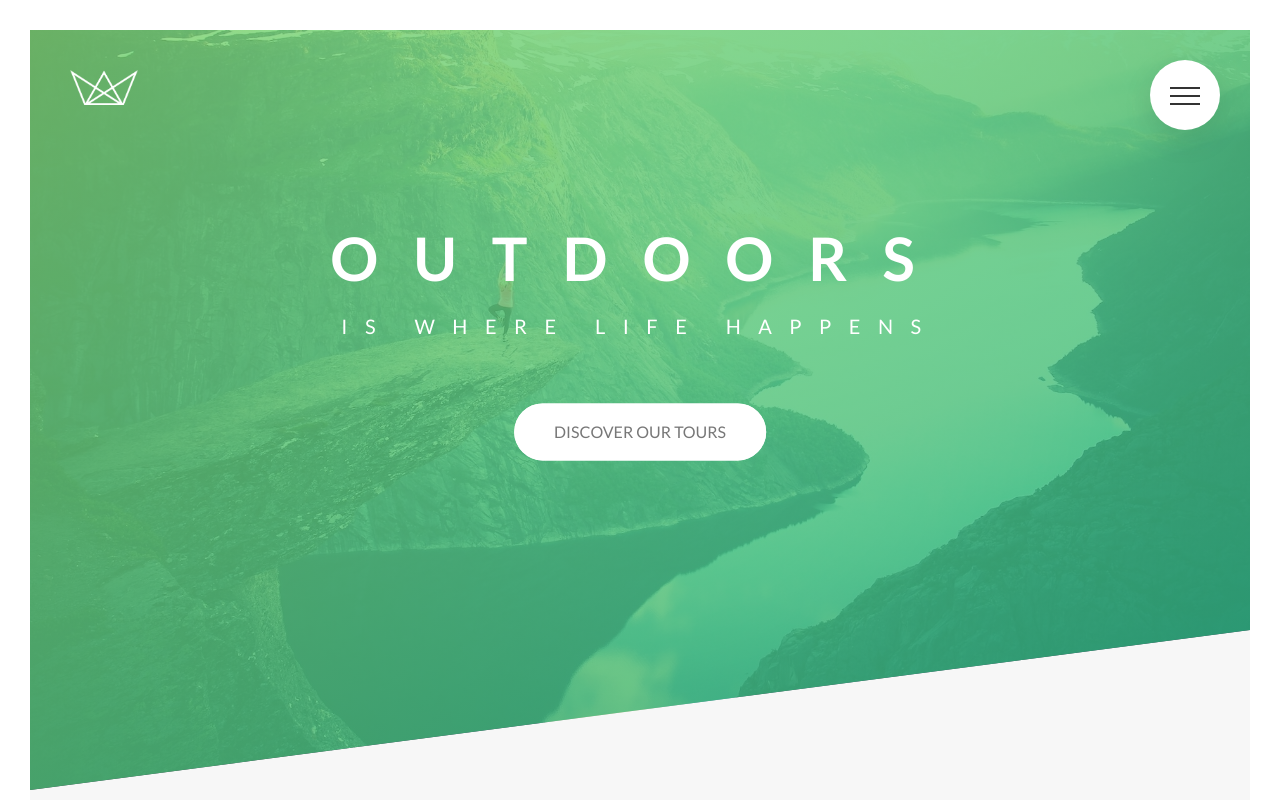
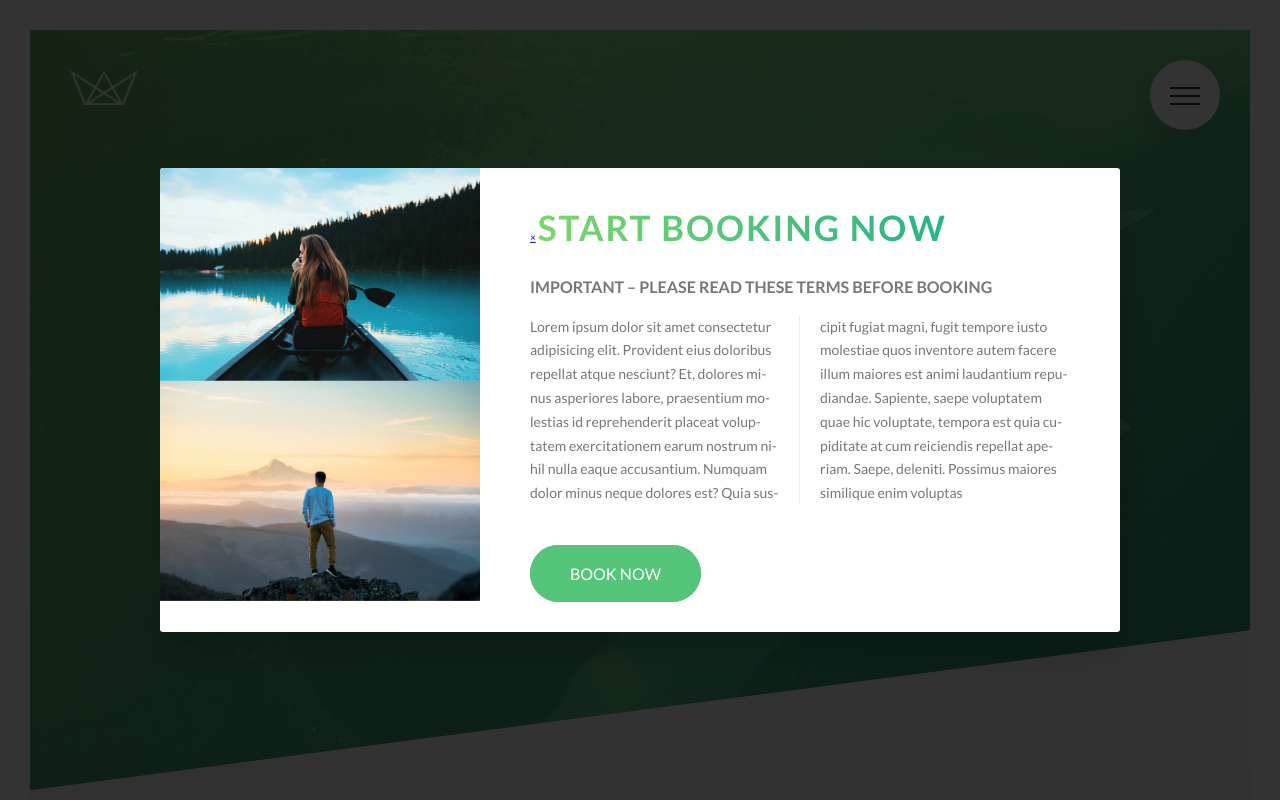
Before and after one commit to caylabradleydev/natours-2, a website: page index.html in a window 1280 px wide. Shown: the top 800 px of the page. Drawn offline with Linux system fonts and the light colour scheme; a web font is replaced by a local one.

Commit message:
build popup component layout

```diff
--- a/index.html
+++ b/index.html
@@ -305,6 +305,22 @@
                 </div>
             </div>
         </footer>
-
+        <div class="popup">
+            <div class="popup__content">
+                <div class="popup__left">
+                    <img src="img/nat-8.jpg" alt="Tour photo" class="popup__img">
+                    <img src="img/nat-9.jpg" alt="Tour photo" class="popup__img">
+                </div>
+                <div class="popup__right">
+                    <a href="#" class="popup__close">&times;</a>
+                    <h2 class="heading-secondary u-margin-bottom-small">Start booking now</h2>
+                    <h3 class="heading-tertiary u-margin-bottom-small">Important &ndash; Please read these terms before booking</h3>
+                    <p class="popup__text">
+                        Lorem ipsum dolor sit amet consectetur adipisicing elit. Provident eius doloribus repellat atque nesciunt? Et, dolores minus asperiores labore, praesentium molestias id reprehenderit placeat voluptatem exercitationem earum nostrum nihil nulla eaque accusantium. Numquam dolor minus neque dolores est? Quia suscipit fugiat magni, fugit tempore iusto molestiae quos inventore autem facere illum maiores est animi laudantium repudiandae. Sapiente, saepe voluptatem quae hic voluptate, tempora est quia cupiditate at cum reiciendis repellat aperiam. Saepe, deleniti. Possimus maiores similique enim voluptas
+                    </p>
+                    <a href="#" class="btn btn--green">Book now</a>
+                </div>
+            </div>
+        </div>
     </body>
 </html>
--- a/sass/abstracts/_mixins.scss
+++ b/sass/abstracts/_mixins.scss
@@ -5,3 +5,10 @@
         clear: both;
     }
 }
+
+@mixin absoluteCenter {
+    position: absolute;
+    top: 50%;
+    left: 50%;
+    transform: translate(-50%, -50%);
+}
--- /dev/null
+++ b/sass/components/_popup.scss
@@ -0,0 +1,47 @@
+.popup {
+    height: 100vh;
+    width: 100%;
+    position: fixed;
+    top: 0;
+    left: 0;
+    background-color: rgba($color-black, .8);
+    z-index: 9999;
+
+
+    &__content {
+        @include absoluteCenter;
+        width: 75%;
+        background-color: $color-white;
+        box-shadow: 0 2rem 4rem rgba($color-black, .2);
+        border-radius: 3px;
+        display: table;
+        overflow: hidden;
+    }
+
+    &__left {
+        width: 33.333333%;
+        display: table-cell;
+    }
+
+    &__right {
+        width: 66.6666667%;
+        display: table-cell;
+        vertical-align: middle;
+        padding: 3rem 5rem;
+    }
+
+    &__img {
+        display: block;
+        width: 100%;
+    }
+
+    &__text {
+        font-size: 1.4rem;
+        margin-bottom: 4rem;
+
+        column-count: 2;
+        column-gap: 4rem;
+        column-rule: 1px solid $color-gray-light-2;
+        hyphens: auto;
+    }
+}
--- a/sass/main.scss
+++ b/sass/main.scss
@@ -16,6 +16,7 @@
 @import "components/story";
 @import "components/bg-video";
 @import "components/form";
+@import "components/popup";
 
 @import "layout/header";
 @import "layout/grid";
```
Also changed, not shown: css/style.css, 1 other file.
